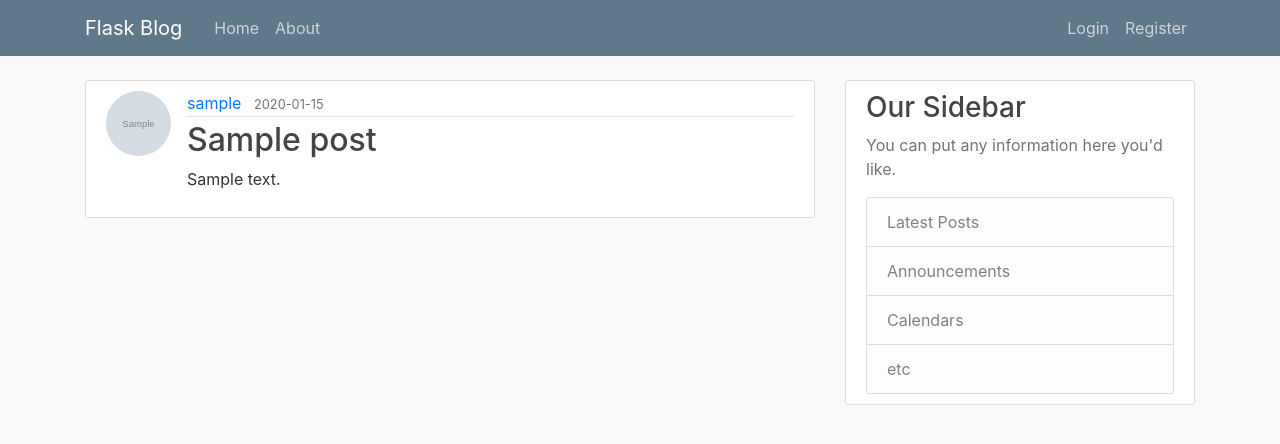
After one commit to fviccia/flaskblog, a Flask app: page /post/1 in a window 1280 px wide. The commit adds this page. Shown: the top 444 px of the page. Run offline with Flask 3, Linux system fonts and the light colour scheme; tables that the repository leaves empty hold one stand-in row (values such as "Sample post"); grey boxes marked "Sample" are stand-in pictures; some libraries are stand-ins or nearby versions.

Commit message:
Add the feature to Create, Update and Delete Posts

```diff
--- a/flaskblog/routes.py
+++ b/flaskblog/routes.py
@@ -1,31 +1,16 @@
 import secrets, os
 from PIL import Image
-from flask import render_template, url_for, flash, redirect, request
+from flask import render_template, url_for, flash, redirect, request, abort
 from flaskblog import app, db, bcrypt
-from flaskblog.forms import RegistrationForm, LoginForm, UpdateAccountForm
+from flaskblog.forms import RegistrationForm, LoginForm, UpdateAccountForm, PostForm
 from flaskblog.models import User, Post
 from flask_login import login_user, current_user, logout_user, login_required
-
-
-posts = [
-    {
-        "author": "Franco Viccia",
-        "title": "First Post",
-        "content": "First Post Content",
-        "date_posted": "April 20, 2018",
-    },
-    {
-        "author": "John Doe",
-        "title": "Second Post",
-        "content": "Second Post Content",
-        "date_posted": "April 22, 2018",
-    },
-]
 
 
 @app.route("/")
 @app.route("/home")
 def home():
+    posts = Post.query.all()
     return render_template("home.html", posts=posts)
 
 
@@ -103,7 +88,6 @@ def account():
         if form.picture.data:
             picture_file = save_picture(form.picture.data)
             current_user.image_file = picture_file
-
         current_user.username = form.username.data
         current_user.email = form.email.data
         db.session.commit()
@@ -117,3 +101,60 @@ def account():
     return render_template(
         "account.html", title="Account", image_file=image_file, form=form
     )
+
+
+@app.route("/post/new", methods=["GET", "POST"])
+@login_required
+def new_post():
+    form = PostForm()
+    if form.validate_on_submit():
+        post = Post(
+            title=form.title.data, content=form.content.data, author=current_user
+        )
+        db.session.add(post)
+        db.session.commit()
+        flash("Your post has been created!", "success")
+        return redirect(url_for("home"))
+
+    return render_template(
+        "create_post.html", title="New Post", form=form, legend="New Post"
+    )
+
+
+@app.route("/post/<int:post_id>")
+def post(post_id):
+    post = Post.query.get_or_404(post_id)
+    return render_template("post.html", title=post.title, post=post)
+
+
+@app.route("/post/<int:post_id>/update", methods=["GET", "POST"])
+@login_required
+def update_post(post_id):
+    post = Post.query.get_or_404(post_id)
+    if post.author != current_user:
+        abort(403)
+    form = PostForm()
+    if form.validate_on_submit():
+        post.title = form.title.data
+        post.content = form.content.data
+        db.session.commit()
+        flash("Your post has been updated!", "success")
+        return redirect(url_for("post", post_id=post.id))
+    elif request.method == "GET":
+        form.title.data = post.title
+        form.content.data = post.content
+    return render_template(
+        "create_post.html", title="Update Post", form=form, legend="Update Post"
+    )
+
+
+@app.route("/post/<int:post_id>/delete", methods=["POST"])
+@login_required
+def delete_post(post_id):
+    post = Post.query.get_or_404(post_id)
+    if post.author != current_user:
+        abort(403)
+    db.session.delete(post)
+    db.session.commit()
+    flash("Your post has been deleted!", "success")
+    return redirect(url_for("home"))
--- a/flaskblog/templates/about.html
+++ b/flaskblog/templates/about.html
@@ -1,3 +1,4 @@
-{% extends "layout.html" %} {% block content %}
-<h1>About</h1>
+{% extends "layout.html" %}
+{% block content %}
+  <h1>About</h1>
 {% endblock content %}
--- a/flaskblog/templates/layout.html
+++ b/flaskblog/templates/layout.html
@@ -52,8 +52,9 @@
             <div class="navbar-nav">
               {% if current_user.is_authenticated %}
               <!-- The button runs the function on routes.py and logout the user -->
+              <a class="nav-item nav-link" href="{{url_for('new_post')}}">New Post</a>
+              <a class="nav-item nav-link" href="{{url_for('account')}}">Account</a>
               <a class="nav-item nav-link" href="{{url_for('logout')}}">Logout</a>
-              <a class="nav-item nav-link" href="{{url_for('account')}}">Account</a>
               {% else %}
                 <a class="nav-item nav-link" href="{{url_for('login')}}">Login</a>
                 <a class="nav-item nav-link" href="{{url_for('register')}}">Register</a>
--- /dev/null
+++ b/flaskblog/templates/post.html
@@ -0,0 +1,39 @@
+{% extends "layout.html" %}
+{% block content %}
+  <article class="media content-section">
+    <img class="rounded-circle article-img" src="{{ url_for('static', filename='profile_pics/' + post.author.image_file) }}">
+    <div class="media-body">
+      <div class="article-metadata">
+        <a class="mr-2" href="#">{{ post.author.username }}</a>
+        <small class="text-muted">{{ post.date_posted.strftime('%Y-%m-%d') }}</small>
+        {% if post.author == current_user %}
+          <div>
+            <a class="btn btn-secondary btn-sm mt-1 mb-1" href="{{ url_for('update_post', post_id=post.id) }}">Update</a>
+            <button type="button" class="btn btn-danger btn-sm m-1" data-toggle="modal" data-target="#deleteModal">Delete</button>
+          </div>
+        {% endif %}
+      </div>
+      <h2 class="article-title">{{ post.title }}</h2>
+      <p class="article-content">{{ post.content }}</p>
+    </div>
+  </article>
+  <!-- Modal -->
+  <div class="modal fade" id="deleteModal" tabindex="-1" role="dialog" aria-labelledby="deleteModalLabel" aria-hidden="true">
+    <div class="modal-dialog" role="document">
+      <div class="modal-content">
+        <div class="modal-header">
+          <h5 class="modal-title" id="deleteModalLabel">Delete Post?</h5>
+          <button type="button" class="close" data-dismiss="modal" aria-label="Close">
+            <span aria-hidden="true">&times;</span>
+          </button>
+        </div>
+        <div class="modal-footer">
+          <button type="button" class="btn btn-secondary" data-dismiss="modal">Close</button>
+          <form action="{{ url_for('delete_post', post_id=post.id) }}" method="POST">
+            <input class="btn btn-danger" type="submit" value="Delete">
+          </form>
+        </div>
+      </div>
+    </div>
+  </div>
+{% endblock content %}
```
Also changed, not shown: flaskblog/forms.py (+7 -6 lines), flaskblog/templates/create_post.html (added, +40 -0 lines), flaskblog/templates/home.html (+9 -5 lines).
